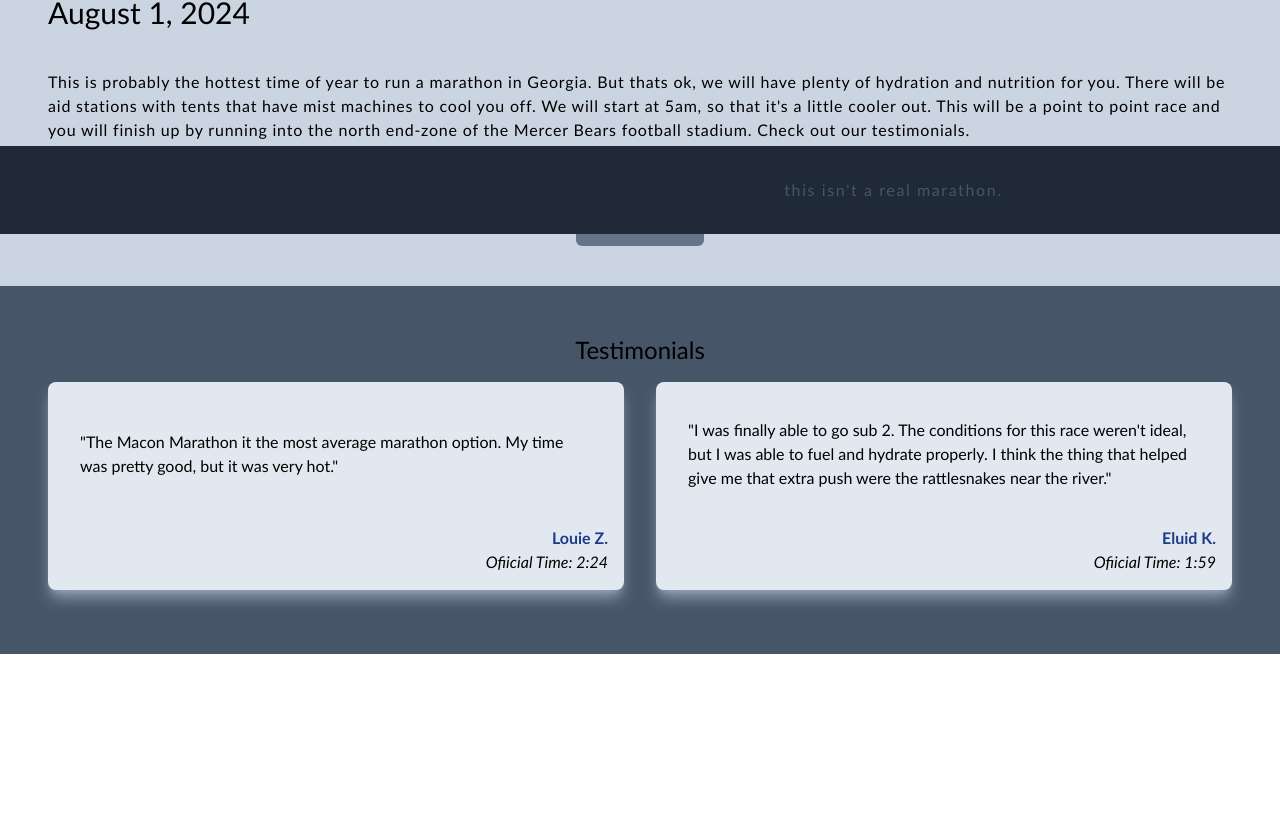
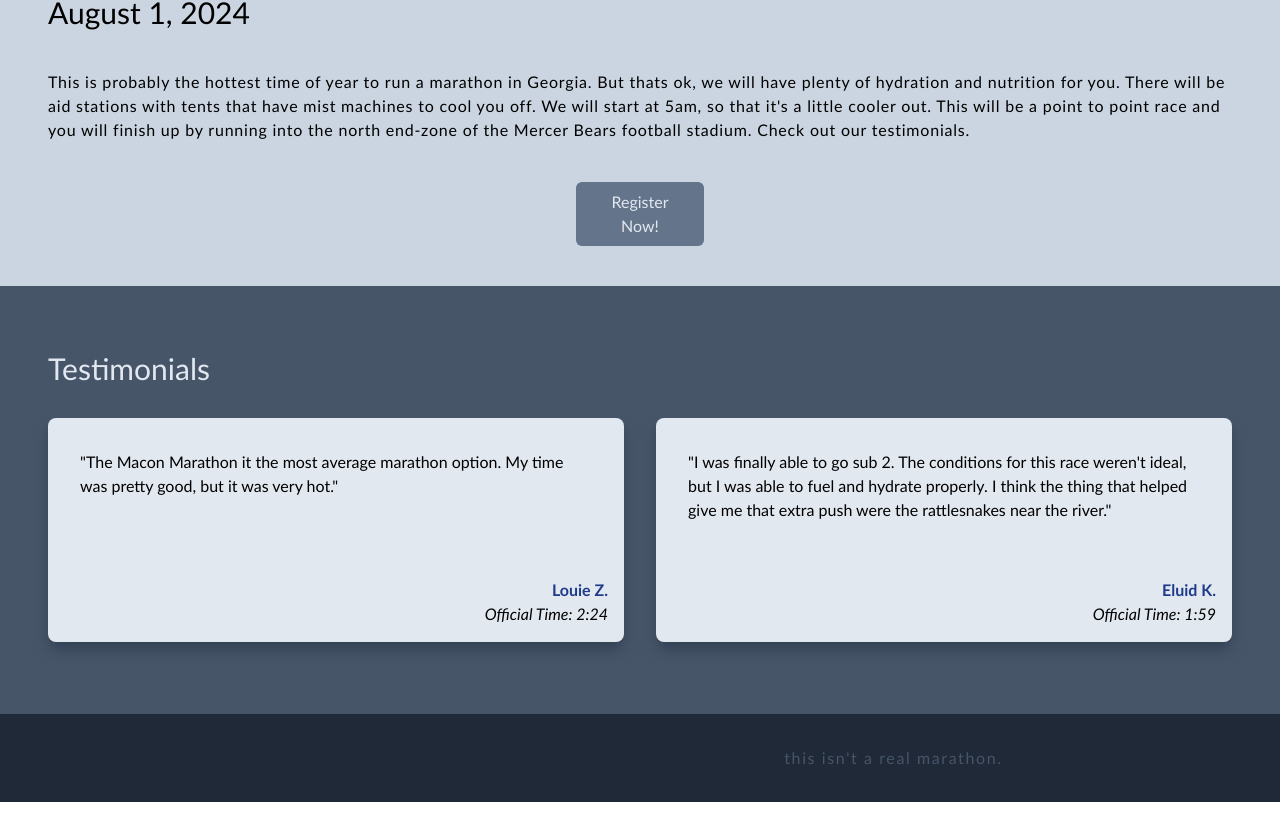
Before and after one commit to joelyles/race-registration-app, a React (Vite) app: page / in a window 1280 px wide. Shown: the part 566-1406 px from the top of the page. After the commit the page ends 1368 px from the top, so only its background shows below. Built offline with nearby package versions, Linux system fonts and the light colour scheme.

Commit message:
style updates

```diff
--- a/src/components/Card.jsx
+++ b/src/components/Card.jsx
@@ -1,11 +1,11 @@
 const Card = ({ data }) => {
   return (
-    <div className="bg-slate-200 shadow-slate-400 shadow-lg rounded-lg relative">
+    <div className="bg-slate-200 sm:shadow-slate-700 shadow-slate-400 shadow-lg rounded-lg">
       <div className="px-4 py-4">
-        <div className="content-center p-4 h-28 min-h-full ">"{ data.comments }"</div>
+        <div className="flex content-center align-top p-4 sm:h-32 h-44 min-h-full ">"{ data.comments }"</div>
         <div className="flex flex-col mt-4 items-end">
           <div className="font-semibold text-blue-900">{ data.name }</div>
-          <div className="italic">Ofiicial Time: { data.time }</div>
+          <div className="italic">Official Time: { data.time }</div>
         </div>
       </div>
     </div>
--- a/src/components/Cards.jsx
+++ b/src/components/Cards.jsx
@@ -7,7 +7,7 @@ const Cards = () => {
   return (
     <section className="py-12 px-12 mx-auto mb-56 max-w-7xl">
       <div className="m-auto">
-        <h4 className="text-2xl text-center">Testimonials</h4>
+        <h4 className="text-2xl md:text-3xl sm:text-slate-200 text-left my-4">Testimonials</h4>
           <div className="grid grid-cols-1 lg:grid-cols-2 gap-8 py-4">
             { reviews.map((data) => (
               <Card key={ data.id } data={ data }/>
--- a/src/layouts/Layout.jsx
+++ b/src/layouts/Layout.jsx
@@ -8,7 +8,7 @@ const Layout = () => {
     <div className="static">
       <Navigation />
       <Outlet />
-        <div className="sticky bottom-0 w-full">
+        <div className="w-full">
           <Footer />
         </div>
     </div>
--- a/src/screens/Home.jsx
+++ b/src/screens/Home.jsx
@@ -5,9 +5,9 @@ import Cards from "../components/Cards"
 const Home = () => {
   return (
     <>
-    <div className="bg-slate-600">
+    <div className="sm:bg-slate-600">
         <Hero />
-      <div className="mt-96">
+      <div className="mt-96 sm:h-screen">
         <About />
         <Cards />
       </div>
```
